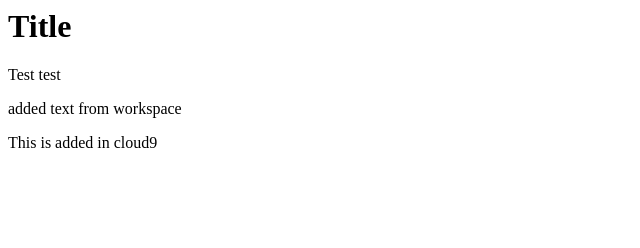
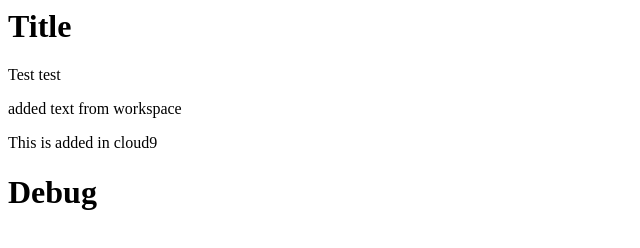
Before and after one commit to id8lab/git-test, a plain HTML site: page index.html in a window 1280 px wide. Shown: the whole page, without its empty margins (0-640 px from the left). Drawn offline with Linux system fonts and the light colour scheme.

Commit message:
still debugging

```diff
--- a/index.html
+++ b/index.html
@@ -3,4 +3,5 @@
 <p>Test test</p>
 <p>added text from workspace</p>
 <p>This is added in cloud9</p>
+<h1> Debug</h1>
 </html>
```
